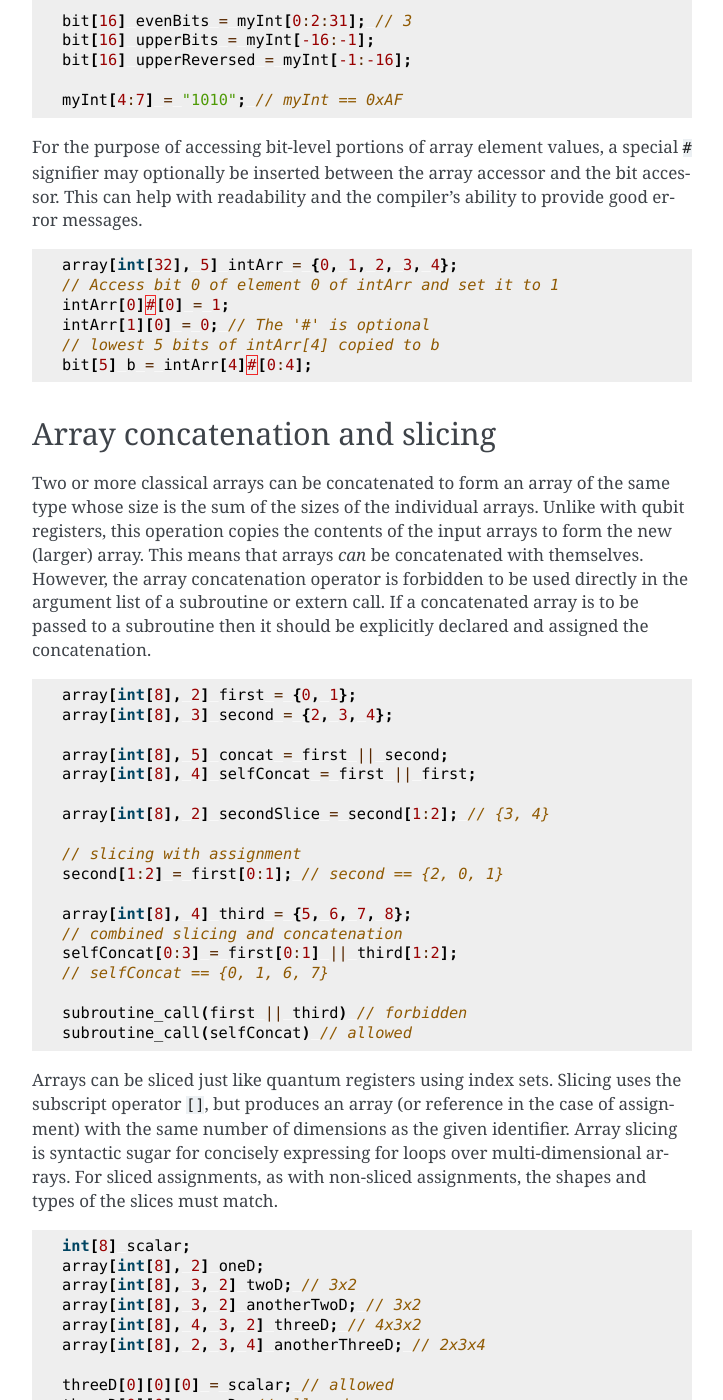
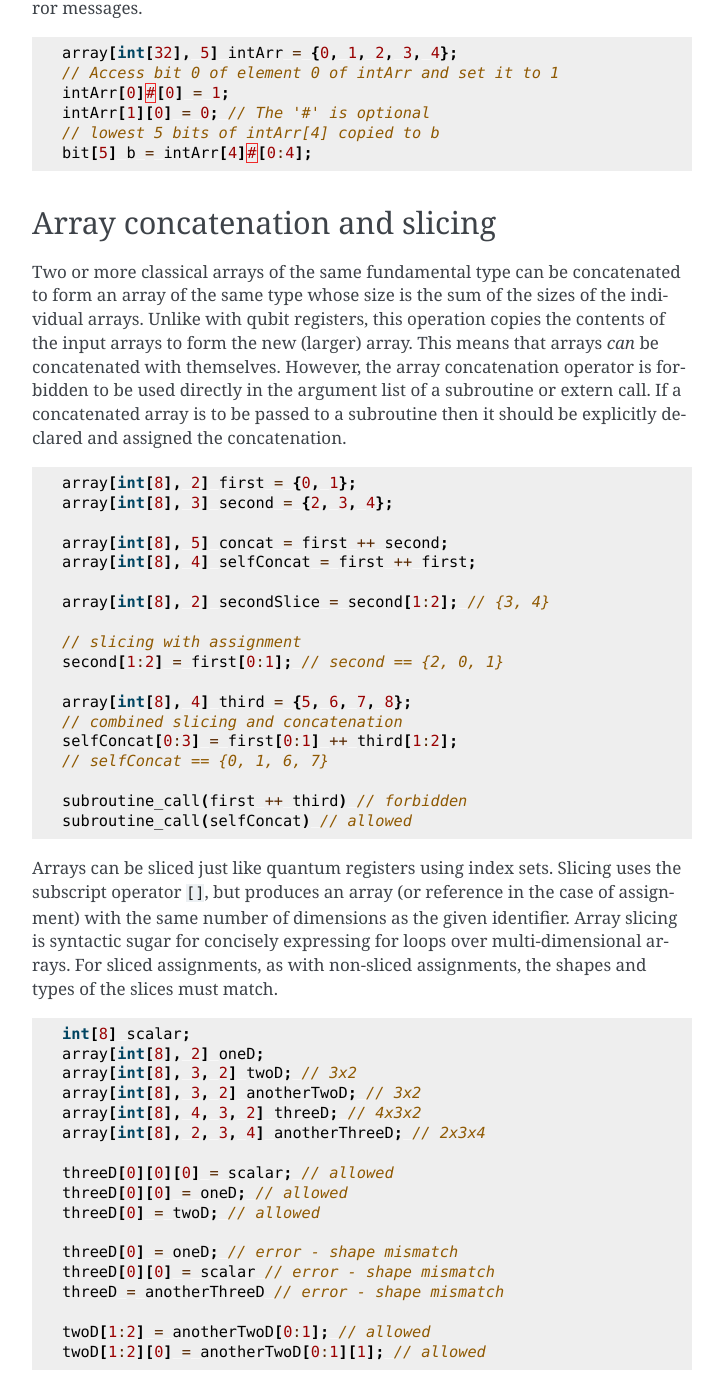
Before and after one commit to openqasm/openqasm, a Sphinx documentation site: the page built from source/language/types.rst, in a window 1280 px wide and 1400 px high, scrolled down 8576 px. Shown: the whole window, without its empty margins (388-1111 px from the left). Built offline with Sphinx 7.4.7, drawn with Linux system fonts in a browser that asks for light colours; pages that are not in the unit, such as notebooks, are missing from menus; cross-references to code outside the pages are shown as plain code; some of the changed text lies outside the part shown.

Commit message:
Update concatenation operator to match master, specify that array concatentation must operate on arrays of the same fundamental type, fix the last merge error

```diff
--- a/source/language/types.rst
+++ b/source/language/types.rst
@@ -391,15 +391,6 @@
 :math:`c` cannot be zero. Note the index sets can be defined by
 variables whose values may only be known at run time.
 
-Register concatenation
-----------------------
-
-Two or more quantum registers can be concatenated to form a register whose size is the
-sum of the sizes of the individual registers. The concatenated register
-is a reference to the qubits of the original registers. The
-statement ``a || b`` denotes the concatenation of registers ``a`` and ``b``. A register cannot
-be concatenated with any part of itself.
-
 .. code-block:: c
 
    qubit[2] one;
@@ -419,7 +410,7 @@
    // Using negative ranges to take the last 3 elements
    let last_three = two[-4:-1];
    // Concatenate two alias in another one
-   let both = sliced || last_three;
+   let both = sliced ++ last_three;
 
 Classical value bit slicing
 ---------------------------
@@ -460,7 +451,7 @@
 Array concatenation and slicing
 -------------------------------
 
-Two or more classical arrays can be
+Two or more classical arrays of the same fundamental type can be
 concatenated to form an array of the same type whose size is the
 sum of the sizes of the individual arrays. Unlike with qubit registers, this operation
 copies the contents of the input arrays to form the new (larger) array. This means that
@@ -474,8 +465,8 @@
    array[int[8], 2] first = {0, 1};
    array[int[8], 3] second = {2, 3, 4};
 
-   array[int[8], 5] concat = first || second;
-   array[int[8], 4] selfConcat = first || first;
+   array[int[8], 5] concat = first ++ second;
+   array[int[8], 4] selfConcat = first ++ first;
 
    array[int[8], 2] secondSlice = second[1:2]; // {3, 4}
 
@@ -484,10 +475,10 @@
 
    array[int[8], 4] third = {5, 6, 7, 8};
    // combined slicing and concatenation
-   selfConcat[0:3] = first[0:1] || third[1:2];
+   selfConcat[0:3] = first[0:1] ++ third[1:2];
    // selfConcat == {0, 1, 6, 7}
 
-   subroutine_call(first || third) // forbidden
+   subroutine_call(first ++ third) // forbidden
    subroutine_call(selfConcat) // allowed
 
 Arrays can be sliced just like quantum registers using index sets. Slicing uses
```
